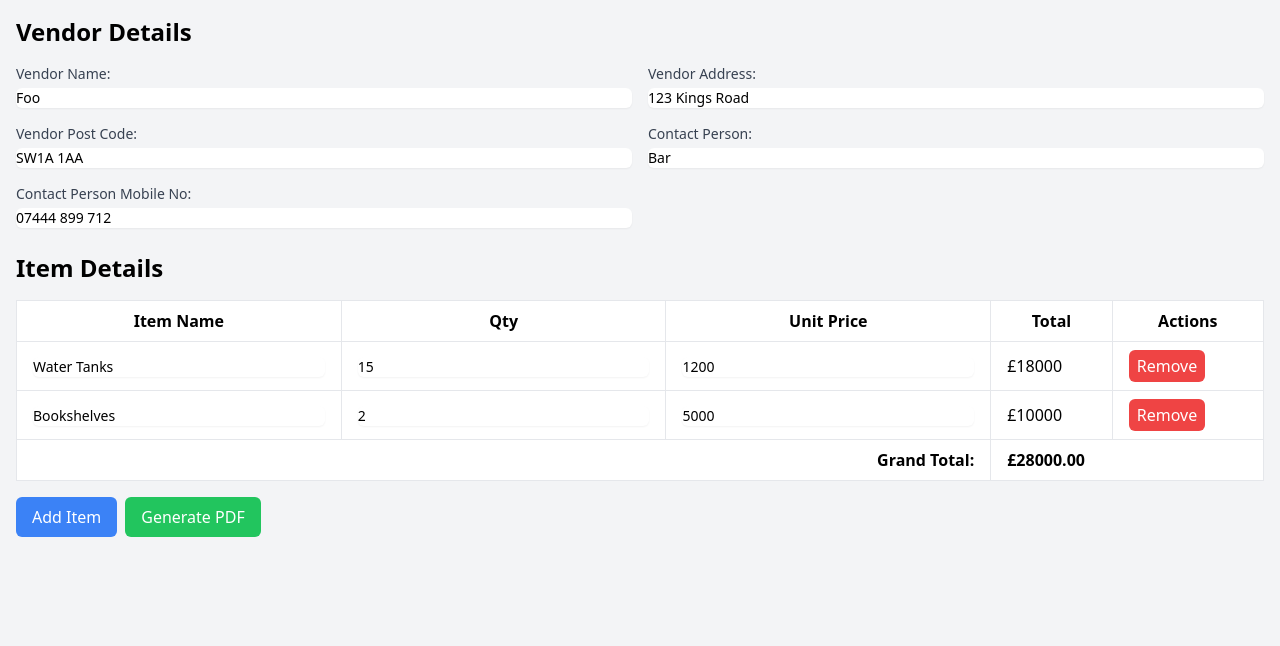
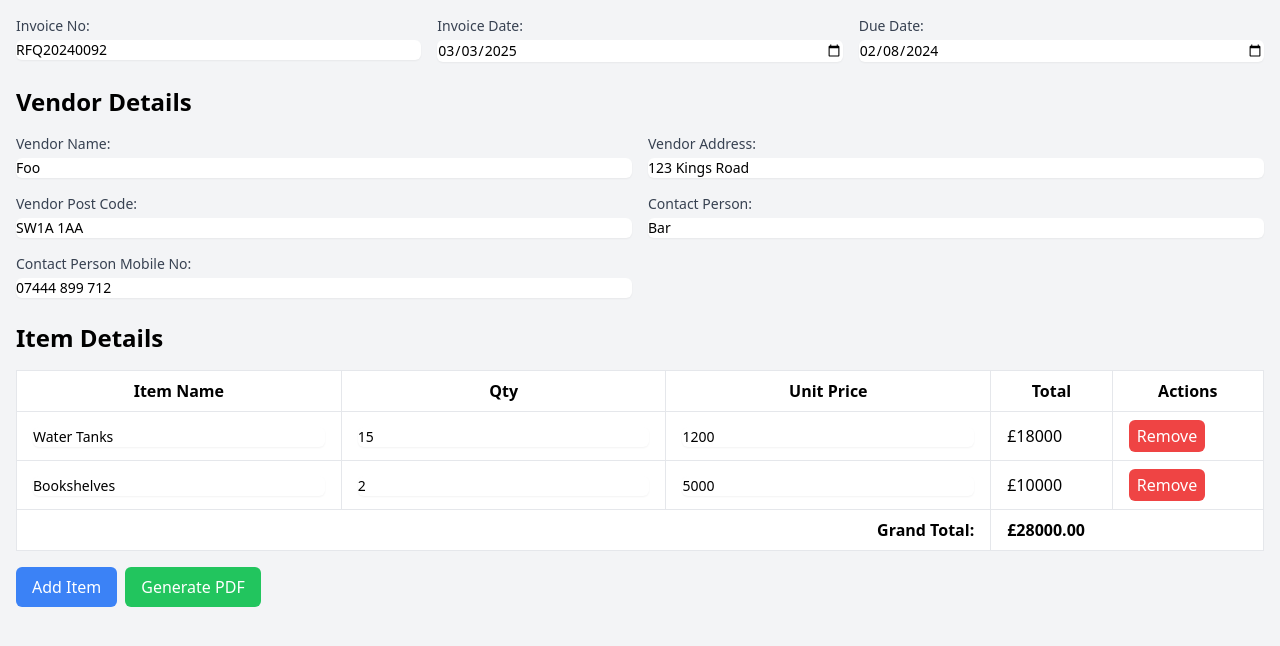
Before and after one commit to micrometre/react-invoice, a React (Vite) app: page / in a window 1280 px wide. Shown: the top 646 px of the page. Built offline with nearby package versions, Linux system fonts and the light colour scheme.

Commit message:
sorted date

```diff
--- a/src/pdfGenerator.jsx
+++ b/src/pdfGenerator.jsx
@@ -5,6 +5,11 @@
 applyPlugin(jsPDF);
 
 const PdfGenerator = () => {
+  const [invoiceDetails, setInvoiceDetails] = useState({
+    invoiceNo: 'RFQ20240092',
+    invoiceDate: new Date().toISOString().split('T')[0], // Default to today's date
+    dueDate: '2024-02-08', // Default due date
+  });
   const [vendorData, setVendorData] = useState({
     vendorName: 'Foo',
     vendorAddress: '123 Kings Road',
@@ -14,8 +19,8 @@
   });
 
   const [itemsData, setItemsData] = useState([
-    { itemName: 'Water Tanks', quantity: "15",  unitPrice: "1200", total: (15 * 1200).toString() },
-    { itemName: 'Bookshelves', quantity: "2",  unitPrice: "5000", total: (2 * 5000).toString() },
+    { itemName: 'Water Tanks', quantity: "15", unitPrice: "1200", total: (15 * 1200).toString() },
+    { itemName: 'Bookshelves', quantity: "2", unitPrice: "5000", total: (2 * 5000).toString() },
   ]);
 
   const grandTotal = useMemo(() => {
@@ -23,7 +28,7 @@
   }, [itemsData]);
 
   const handleAddItem = () => {
-    setItemsData([...itemsData, { itemName: '', quantity: '',  unitPrice: '', total: '' }]);
+    setItemsData([...itemsData, { itemName: '', quantity: '', unitPrice: '', total: '' }]);
   };
 
   const handleItemChange = (index, field, value) => {
@@ -58,7 +63,7 @@
     const imageUrl = "../public/logo.jpg";
     pdf.addImage(imageUrl, 'JPEG', 10, 5, 40, 12);
     pdf.setFontSize(10);
-    pdf.text(`INVOICE`,  150, 12);
+    pdf.text(`INVOICE`, 150, 12);
     pdf.setLineWidth(0.1);
     pdf.setDrawColor(200, 200, 200);
     pdf.line(10, 18, 200, 18);
@@ -144,6 +149,38 @@
 
   return (
     <div className="p-4 bg-gray-100 min-h-screen">
+      <div className="grid grid-cols-1 md:grid-cols-3 gap-4 mb-6">
+        <div>
+          <label htmlFor="invoiceNo" className="block text-sm font-medium text-gray-700">Invoice No:</label>
+          <input
+            type="text"
+            id="invoiceNo"
+            value={invoiceDetails.invoiceNo}
+            onChange={(e) => setInvoiceDetails({ ...invoiceDetails, invoiceNo: e.target.value })}
+            className="mt-1 block w-full rounded-md border-gray-300 shadow-sm focus:border-indigo-500 focus:ring-indigo-500 sm:text-sm"
+          />
+        </div>
+        <div>
+          <label htmlFor="invoiceDate" className="block text-sm font-medium text-gray-700">Invoice Date:</label>
+          <input
+            type="date"
+            id="invoiceDate"
+            value={invoiceDetails.invoiceDate}
+            onChange={(e) => setInvoiceDetails({ ...invoiceDetails, invoiceDate: e.target.value })}
+            className="mt-1 block w-full rounded-md border-gray-300 shadow-sm focus:border-indigo-500 focus:ring-indigo-500 sm:text-sm"
+          />
+        </div>
+        <div>
+          <label htmlFor="dueDate" className="block text-sm font-medium text-gray-700">Due Date:</label>
+          <input
+            type="date"
+            id="dueDate"
+            value={invoiceDetails.dueDate}
+            onChange={(e) => setInvoiceDetails({ ...invoiceDetails, dueDate: e.target.value })}
+            className="mt-1 block w-full rounded-md border-gray-300 shadow-sm focus:border-indigo-500 focus:ring-indigo-500 sm:text-sm"
+          />
+        </div>
+      </div>
       <h2 className="text-2xl font-bold mb-4">Vendor Details</h2>
       <div className="grid grid-cols-1 md:grid-cols-2 gap-4 mb-6">
         <div>
```
